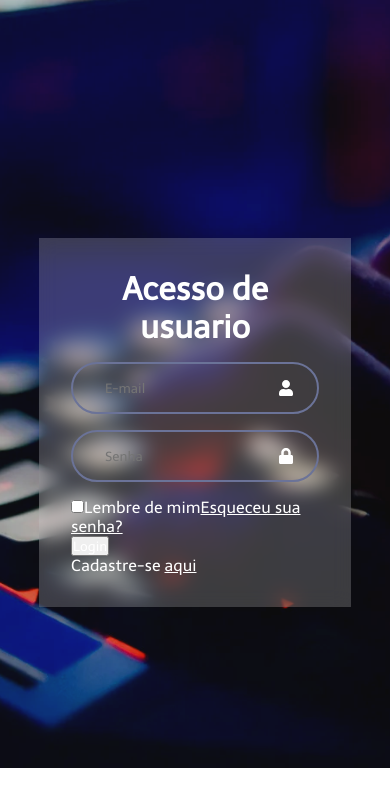
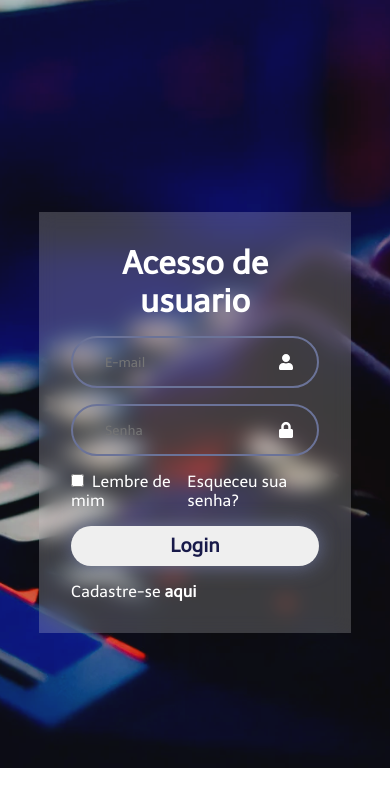
Before and after one commit to MarcioBADias/gestor-de-servicos-ti, a React (Vite) app: page / in a window 390 px wide. Shown: the top 806 px of the page. Built offline with nearby package versions, Linux system fonts and the light colour scheme; a web font is replaced by a local one.

Commit message:
✔️ CSS do form mobile-fist

```diff
--- a/src/components/Login/Login.css
+++ b/src/components/Login/Login.css
@@ -31,3 +31,50 @@
   top: 50%;
   transform: translateY(-50%);
 }
+
+.container .recall-forget {
+  display: flex;
+  justify-content: space-between;
+}
+
+.recall-forget label input {
+  margin-right: 0.5rem;
+}
+
+.recall-forget a {
+  text-decoration: none;
+}
+
+.recall-forget a:hover {
+  text-decoration: underline;
+}
+
+.container button {
+  width: 100%;
+  height: 40px;
+  border: none;
+  outline: none;
+  border-radius: 50px;
+  box-shadow: 0 0 20px var(--color-secondary);
+  cursor: pointer;
+  font-size: 1.2rem;
+  color: var(--color-primary);
+  font-weight: 700;
+  text-shadow: none;
+  margin: 1rem 0;
+}
+
+.container button:hover {
+  background-color: var(--color-primary);
+  color: var(--color-light);
+  height: 50px;
+}
+
+.signup-link p a {
+  text-decoration: none;
+  font-weight: 600;
+}
+
+.signup-link p a:hover {
+  text-decoration: underline;
+}
```
